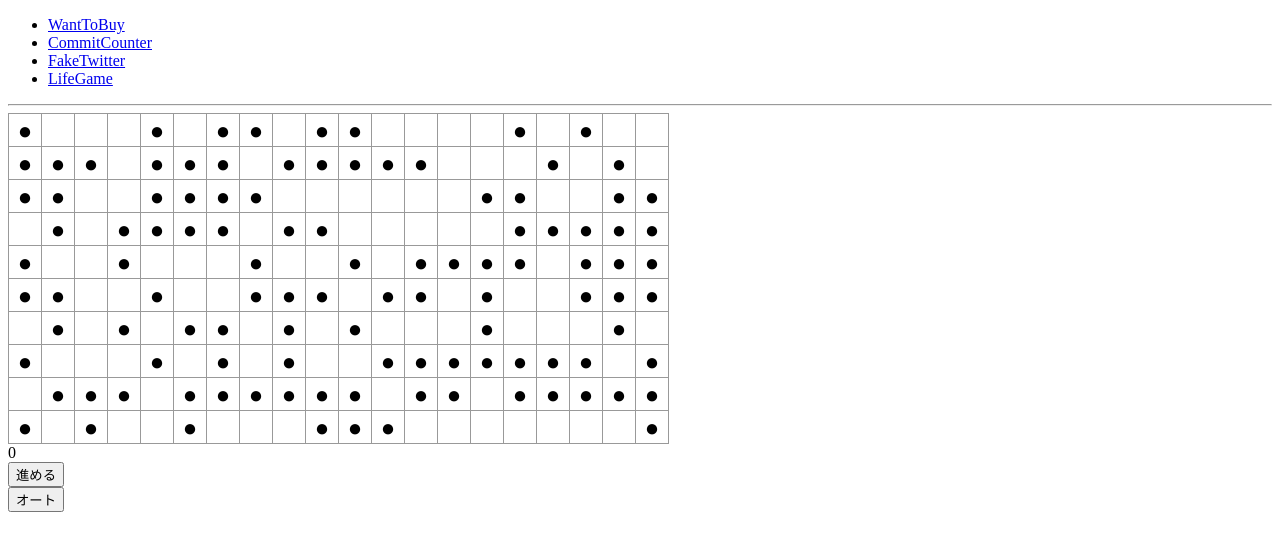
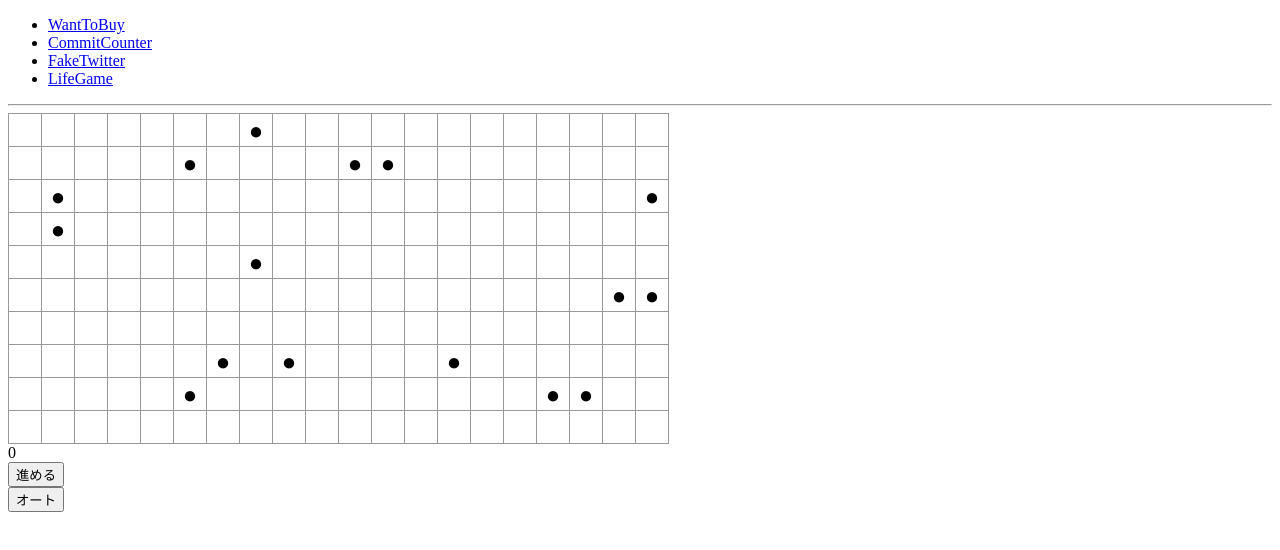
Before and after one commit to SparrowDev514/react-ts-project, a React (Vite) app: page /lifeGame in a window 1280 px wide. Shown: the top 550 px of the page. Built offline with nearby package versions, Linux system fonts and the light colour scheme.

Commit message:
動いたけどなんかおかしい

```diff
--- a/src/pages/LifeGame.tsx
+++ b/src/pages/LifeGame.tsx
@@ -1,6 +1,8 @@
+import { useState } from "react";
+
 const LifeGame = () => {
   let square: object[] = [];
-  let div: object[] = [];
+  let row: object[] = [];
   let horizonalNum: number = 20;
   let verticalNum: number = 10;
 
@@ -9,40 +11,45 @@ const LifeGame = () => {
   let nextLifeGameState: string[][] = [];
 
   //最初に発生させる生命の割合
-  const initialRate: number = 0.5;
+  const initialRate: number = 0.1;
 
   //step
-  let step: number = 0;
-
+  // let step: number = 0;
+  const [step, setStep] = useState<number>(0);
   // lifeGameStateを乱数で初期化
   const initializeState = () => {
     for (let i = 0; i < verticalNum; i++) {
-      let row: string[] = [];
+      let initialRow: string[] = [];
       for (let j = 0; j < horizonalNum; j++) {
         if (Math.random() > initialRate) {
-          row.push("");
+          initialRow.push("");
         } else {
-          row.push("●");
+          initialRow.push("●");
         }
       }
-      lifeGameState.push(row);
+      lifeGameState.push(initialRow);
     }
     return lifeGameState;
   };
   const initializeNextState = () => {
     for (let i = 0; i < verticalNum; i++) {
-      let row: string[] = [];
+      let initialRow: string[] = [];
       for (let j = 0; j < horizonalNum; j++) {
-        row.push("");
+        initialRow.push("");
       }
-      nextLifeGameState.push(row);
+      nextLifeGameState.push(initialRow);
     }
     return nextLifeGameState;
   };
 
+  // 初期化
+  initializeState();
+  initializeNextState();
+
   //世代を進める
   const nextState = () => {
-    step = step + 1;
+    const nextStep: number = step + 1;
+    setStep(nextStep);
     createLifeGameBoard(step);
   };
 
@@ -90,11 +97,7 @@ const LifeGame = () => {
           nextLifeGameState[i][j] = "●";
           return "●";
         }
-        if (liveCellNum <= 1) {
-          nextLifeGameState[i][j] = "";
-          return "";
-        }
-        if (liveCellNum <= 4) {
+        if (liveCellNum <= 1 || liveCellNum >= 4) {
           nextLifeGameState[i][j] = "";
           return "";
         }
@@ -114,7 +117,7 @@ const LifeGame = () => {
           </button>
         );
       }
-      div.push(
+      row.push(
         <div className="SquareRow" key={i}>
           {square}
         </div>
@@ -123,12 +126,8 @@ const LifeGame = () => {
     if (step != 0) {
       lifeGameState = nextLifeGameState;
     }
-    return div;
+    return row;
   };
-
-  // 初期化
-  initializeState();
-  initializeNextState();
 
   return (
     <div className="lifeGame">
```
